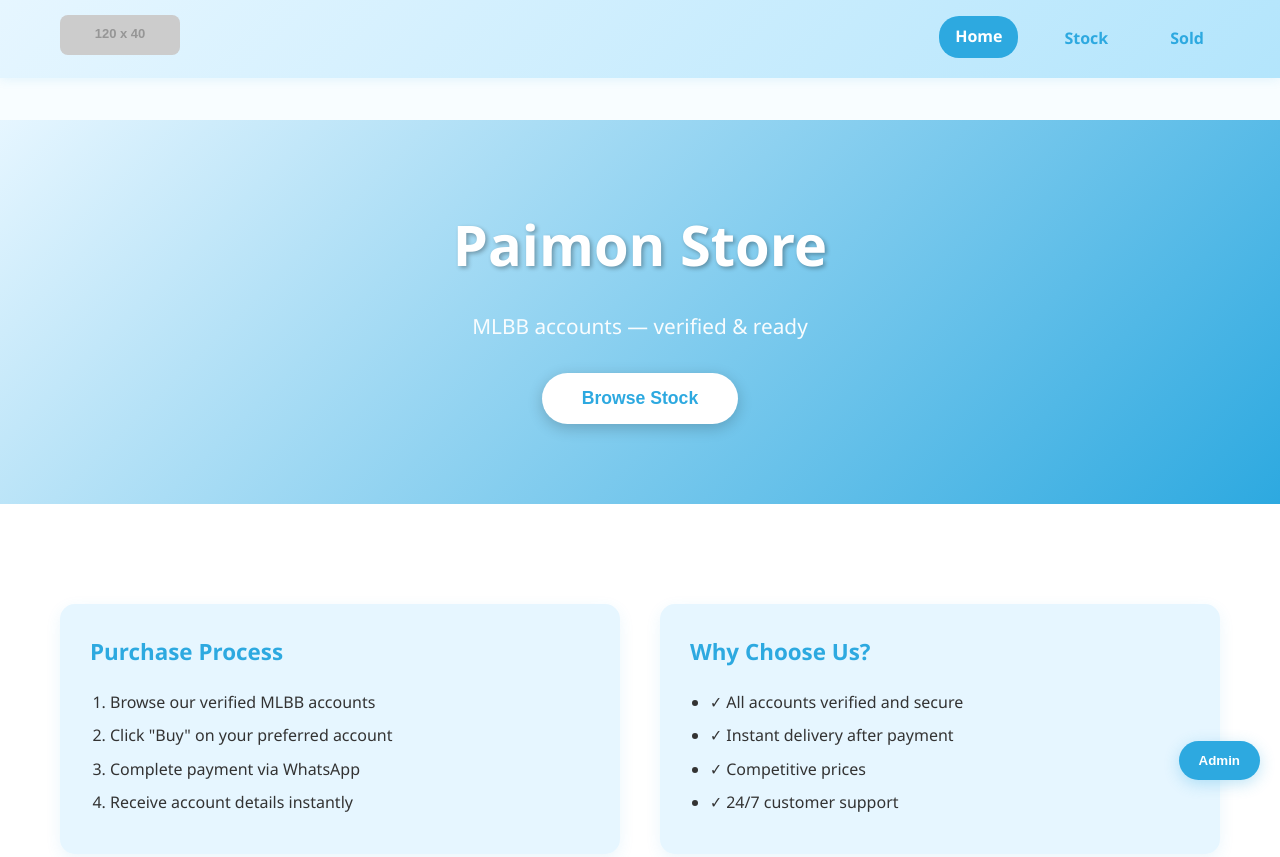
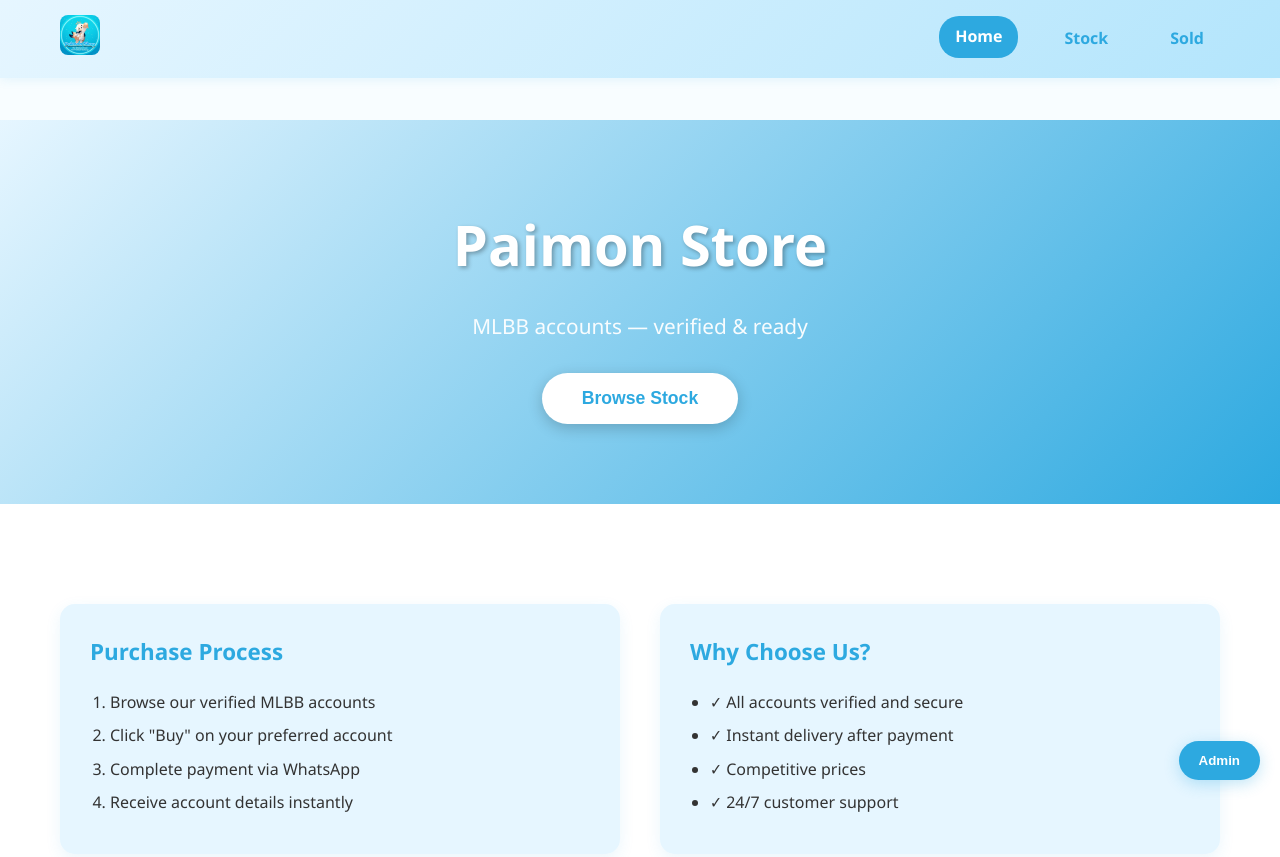
Before and after one commit to azhar2-byte/Paimon_store, a website built with Vite: page index.html in a window 1280 px wide. Shown: the top 857 px of the page. Built offline with nearby package versions, Linux system fonts and the light colour scheme; placeholder pictures from the web are drawn by us.

Commit message:
Update index.html

```diff
--- a/index.html
+++ b/index.html
@@ -12,7 +12,7 @@
     <header class="header">
         <div class="container">
             <div class="logo-section">
-                <img src="https://via.placeholder.com/120x40/2DA9E0/FFFFFF?text=PAIMON+STORE" alt="Paimon Store Logo" class="logo">
+                <img src="file.jpg" alt="Paimon Store Logo" class="logo">
             </div>
             <nav class="nav">
                 <a href="#home" class="nav-link active" data-section="home">Home</a>
```
